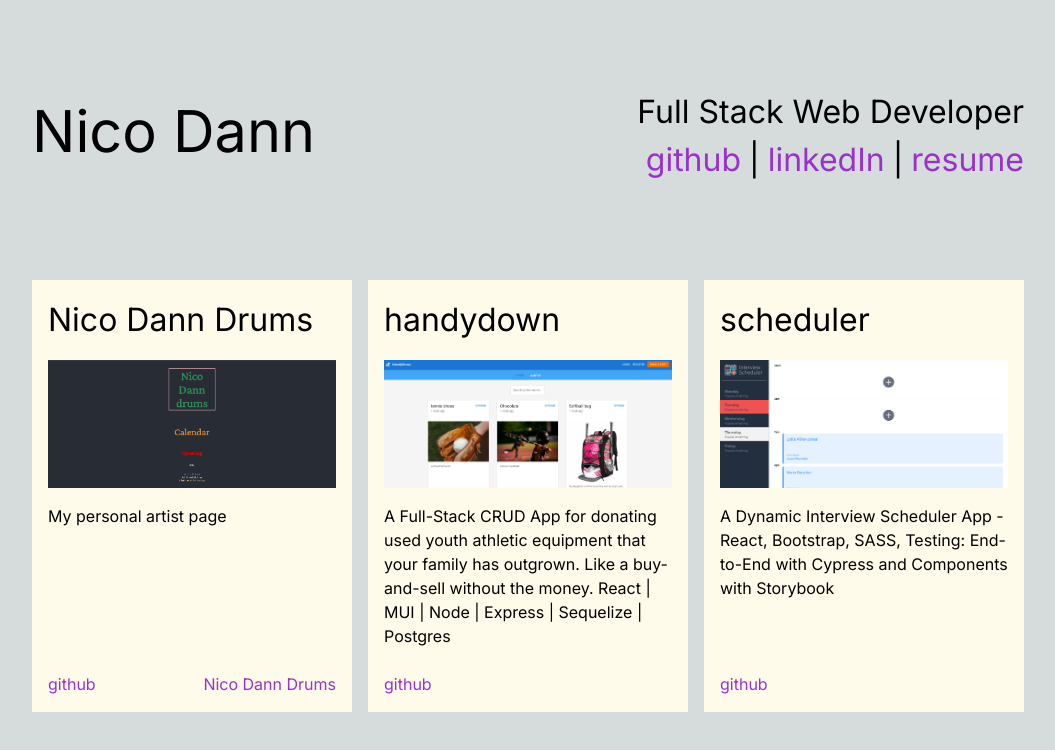
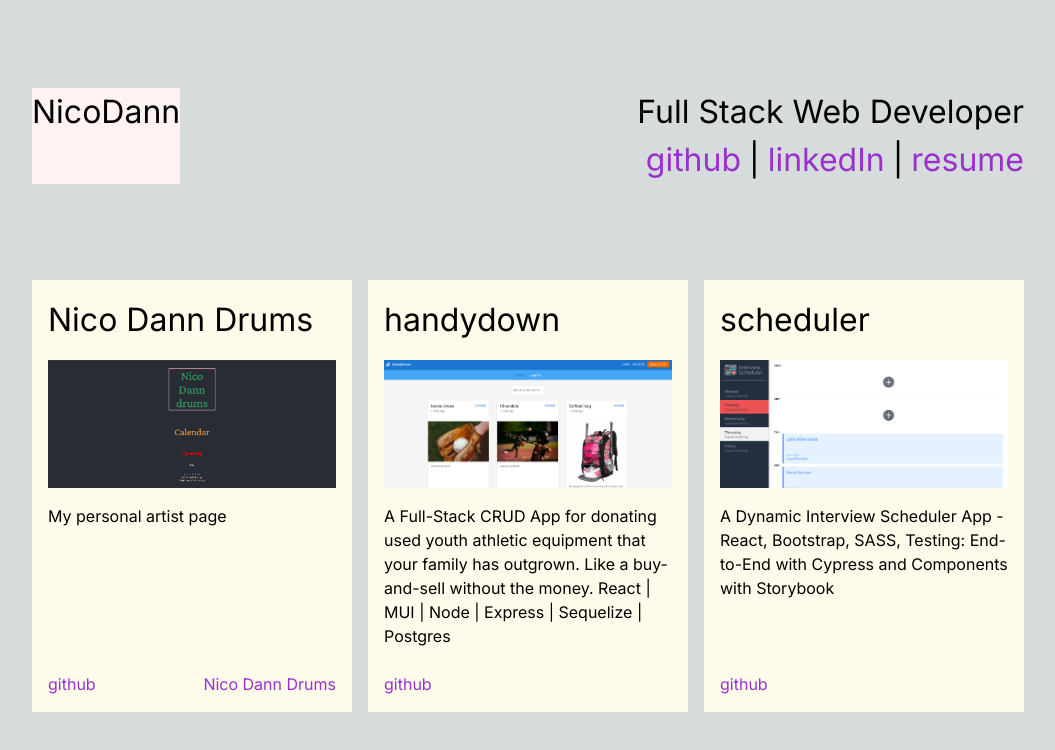
Before and after one commit to nicodann/portfolio, a Next.js app: page / in a window 1280 px wide. Shown: the top 750 px of the page, without its empty margins (112-1167 px from the left). Built offline with nearby package versions, Linux system fonts and the light colour scheme.

Commit message:
Make letters disappear when clicked

```diff
--- a/components/Header/index.tsx
+++ b/components/Header/index.tsx
@@ -1,12 +1,41 @@
+"use client";
+
 import links from '@/data/links.json'
 import Link from 'next/link'
+import { Fragment, useEffect, useState } from 'react'
 
 export default function Header() {
+  const name = 'Nico Dann'
+  const letterArray = name.split('')
+  const [nameArray, setNameArray] = useState(letterArray)
+
+  useEffect(() => {
+    console.log("nameArray:",nameArray)
+  }, [nameArray]);
+
+
   return (
     <header className="flex flex-col lg:flex-row gap-12 flex-wrap justify-between lg:w-full text-center">
-          <h1>
-            Nico Dann
-          </h1>
+        <div className='flex bg-red-50'>
+          {nameArray.length !== 1
+            ? nameArray.map((letter, i) => (
+              <h2 key={i} onClick={() => {
+                  setNameArray((prev) => {
+                    console.log("prev:",prev)
+                    return prev.toSpliced(i,1)
+                  })
+                }}>
+                  {letter}
+              </h2>
+              ))
+            : <h2 onClick={() => setNameArray(letterArray)}>RESET</h2>
+            }
+{/*
+         {letterArray.map((letter, i) => <h2 key={i} onClick={() => {
+            letterArray.splice(i,1)
+            console.log("New:", letterArray)
+          }}>{letter}</h2>)} */}
+        </div>
 
           <section className="flex flex-col gap-6 sm:gap-0">
             <h2>
@@ -15,7 +44,8 @@ export default function Header() {
 
             <section className="flex flex-col sm:flex-row gap-2 justify-center lg:justify-end flex-wrap">
               {links.map((link,i) => (
-                <>
+                <Fragment key={i}>
+
                   <h2 key={i}>
                     <Link href={link.href}>
                       {link.name}
@@ -25,7 +55,7 @@ export default function Header() {
                   {i < links.length -1 &&
                     <h2 className='hidden sm:inline'>|</h2>
                   }
-                </>
+                </Fragment>
               )
               )}
             </section>
```
